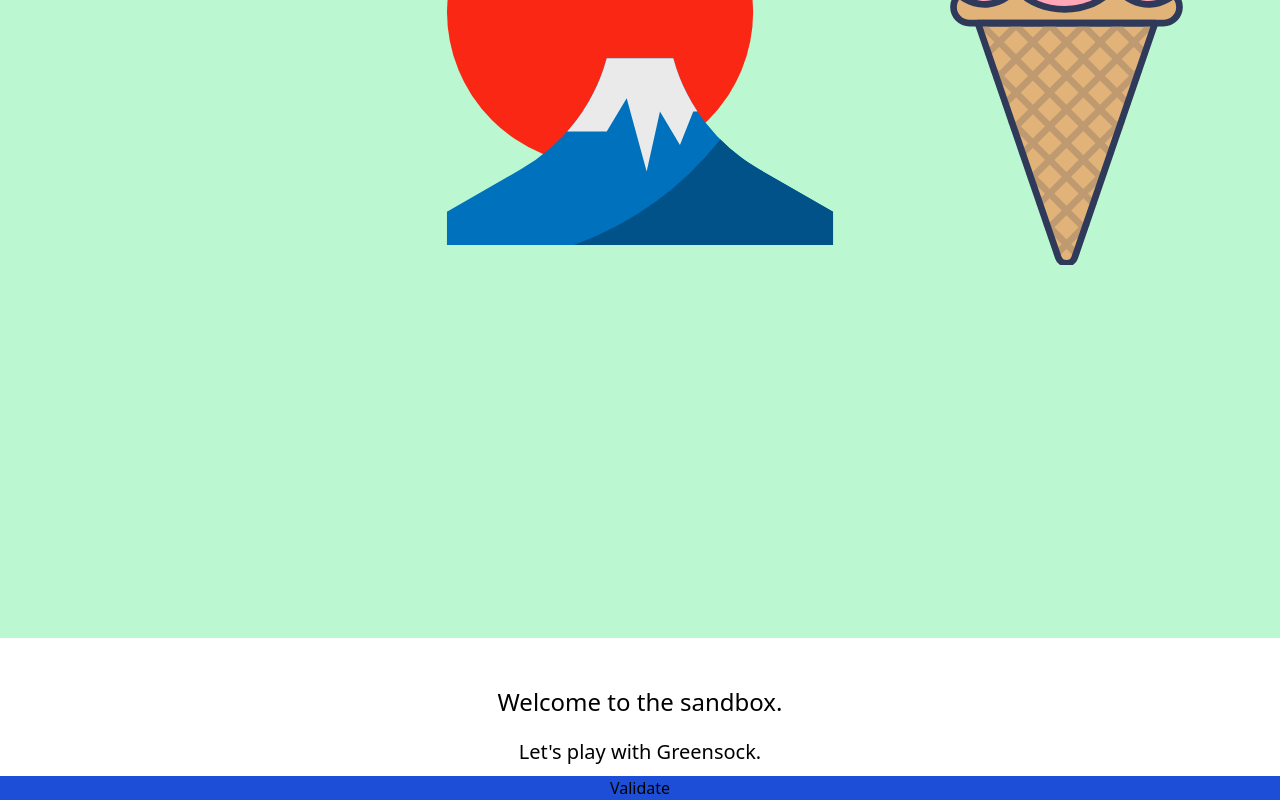
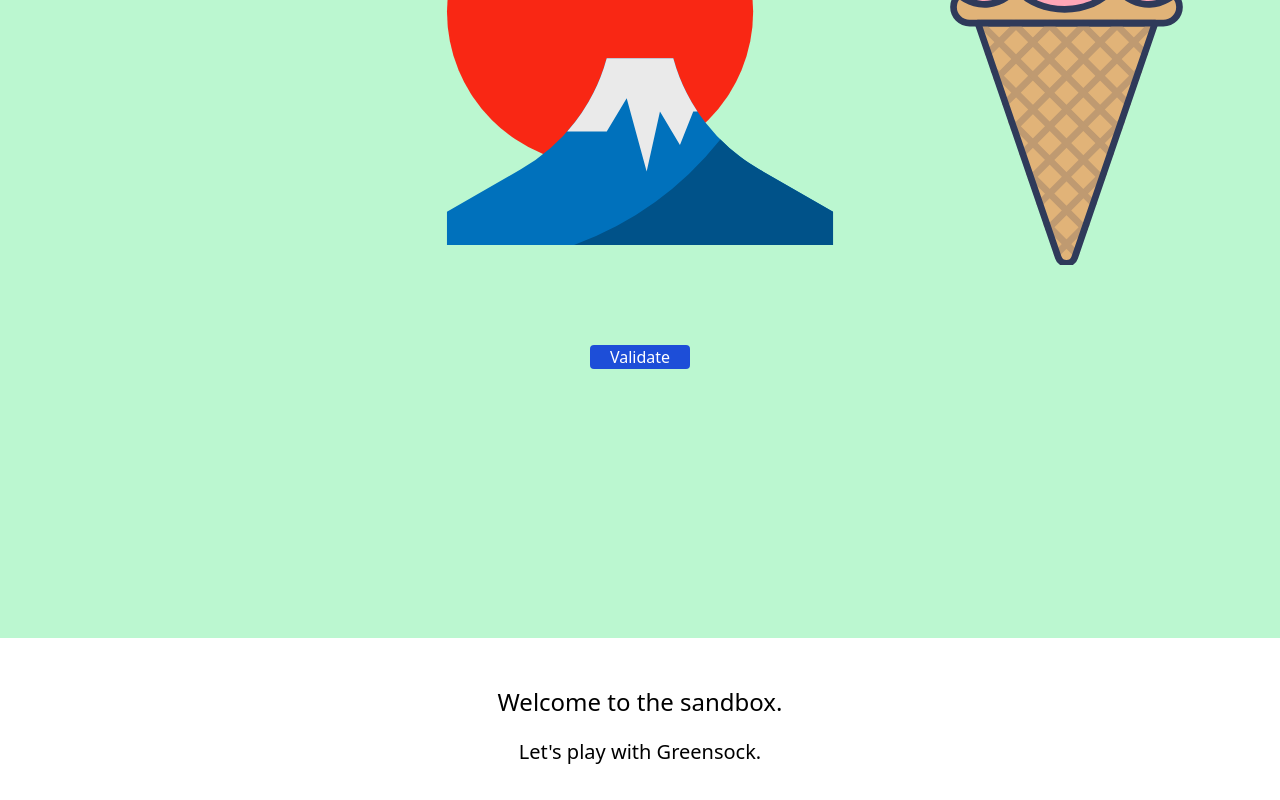
Before and after one commit to AshrafAKRahman/prestige, a Next.js app: page / in a window 1280 px wide. Shown: the part 162-962 px from the top of the page. After the commit the page ends 938 px from the top, so only its background shows below. Built offline with nearby package versions, Linux system fonts and the light colour scheme.

Commit message:
fromTo aimation to debug doubleClick

```diff
--- a/src/components/grapes/grapes.jsx
+++ b/src/components/grapes/grapes.jsx
@@ -14,10 +14,8 @@ const Grapes = () => {
 
   return (
     <div>
-      <div
-        className="bg-green-200 w-screen h-screen flex"
-        ref={containerImages}
-      >
+      <div className="bg-green-200 w-screen h-screen " ref={containerImages}>
+        <div className="flex ">
           <div className=" max-w-full max-h-full">
             <img
               src="./cat.svg"
@@ -43,6 +41,27 @@ const Grapes = () => {
             />
           </div>
         </div>
+        <div className="flex justify-center mt-20">
+          <button
+            onClick={() => {
+              gsap.fromTo(
+                imgOne.current,
+                {
+                  autoAlpha: 0,
+                },
+                {
+                  autoAlpha: 1,
+                  duration: 4,
+                }
+              );
+            }}
+            className="rounded bg-blue-700 px-5 text-white"
+            ref={btn}
+          >
+            Validate
+          </button>
+        </div>
+      </div>
 
       <h1
         className="text-center text-black leading-6 mt-12 text-base sm:text-lg lg:text-xl xl:text-2xl pt-0 pb-2.5 md:mt-50"
@@ -56,20 +75,7 @@ const Grapes = () => {
       >
         Let's play with Greensock.
       </p>
-      <div className="flex justify-center bg-blue-700">
-        <button
-          onClick={() => {
-            gsap.from(imgOne.current, {
-              autoAlpha: 0,
-              duration: 4,
-            });
-          }}
-          className={` ${btn.current ? "button" : ""}`}
-          ref={btn}
-        >
-          Validate
-        </button>
-      </div>
+      <div className="flex justify-center bg-blue-700"></div>
     </div>
   );
 };
```
Lines whose indentation alone changed are shown as unchanged.
